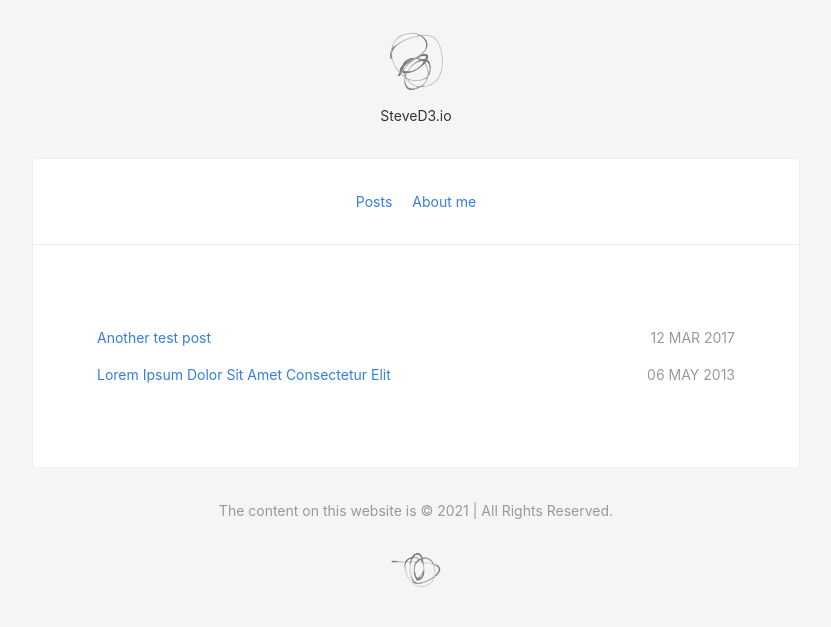
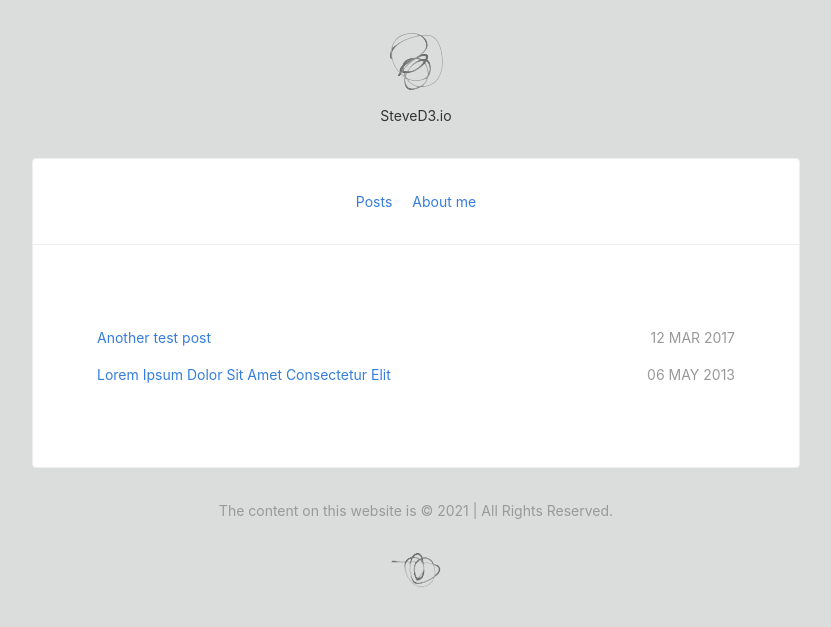
Before and after one commit to SteveD3/steved3.github.io, a Jekyll site: the page built from index.html, in a window 1280 px wide. Shown: the top 627 px of the page, without its empty margins (224-1055 px from the left). Built offline with Jekyll 4.4.1, drawn with Linux system fonts in a browser that asks for light colours; nearby versions of some CDN libraries.

Commit message:
Update style.css

```diff
--- a/stylesheets/style.css
+++ b/stylesheets/style.css
@@ -1,6 +1,6 @@
 @import "https://unpkg.com/tachyons@4.6.1/css/tachyons.min.css";
 
-.bg-super-white { background: #f4f5f6; }
+.bg-super-white { background: #dbdcdc; }
 .top-50 { top: 50% }
 .pointers { pointer-events: auto; }
 .no-pointers { pointer-events: none; }
```
